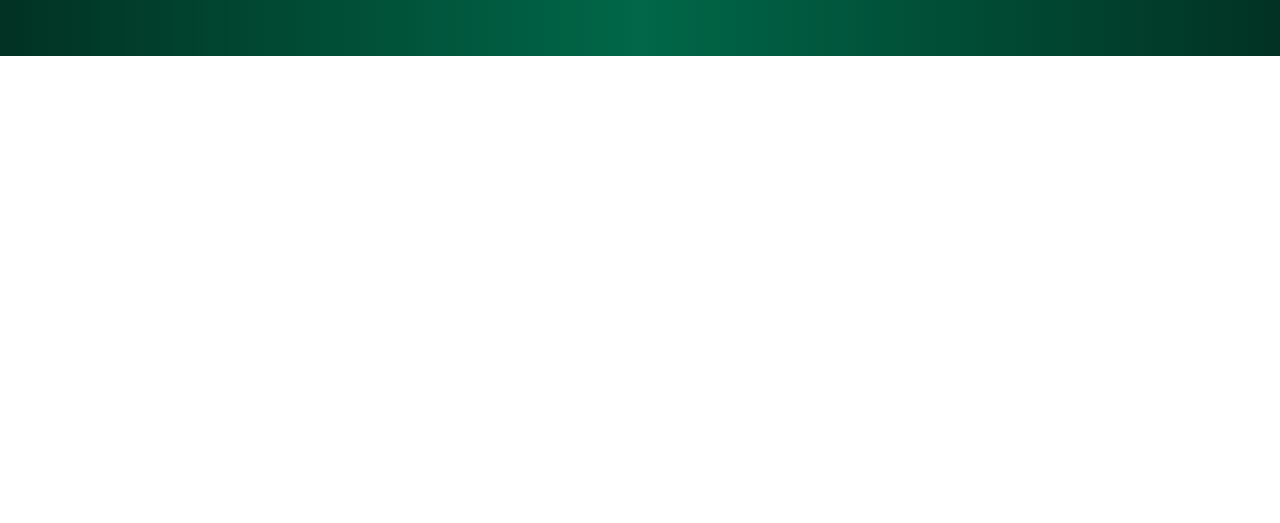
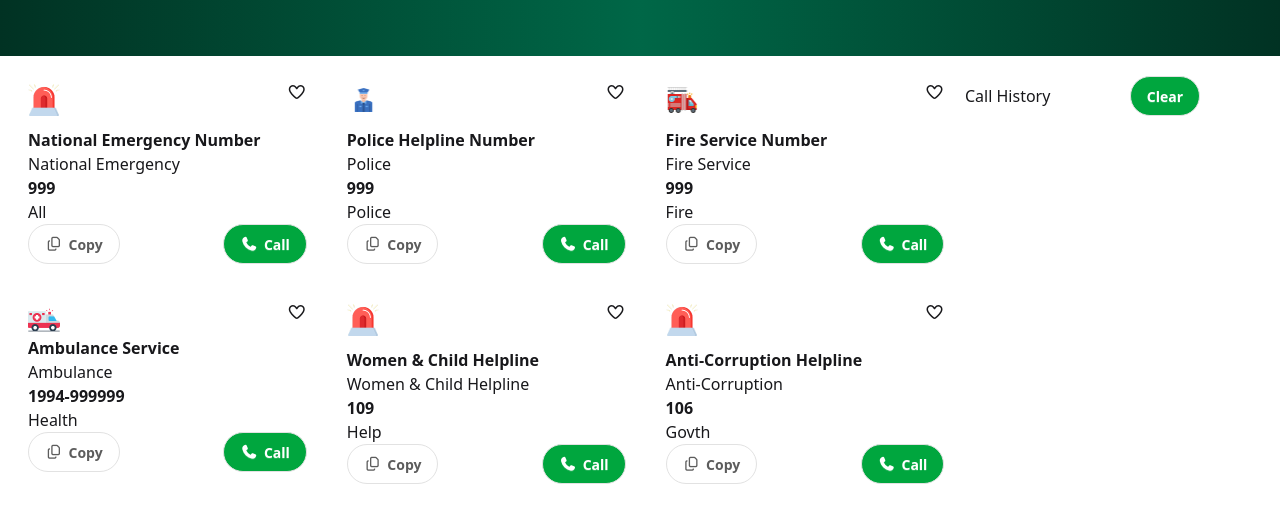
Before and after one commit to Adnanur-Rahman/Assignment-5, a plain HTML site: page index.html in a window 1280 px wide. Shown: the part 273-796 px from the top of the page. Drawn offline with nearby package versions, Linux system fonts and the light colour scheme.

Commit message:
card done and javascript is going on

```diff
--- a/index.html
+++ b/index.html
@@ -32,17 +32,19 @@
         </p>
       </div>
       <div class="mr-5 flex justify-center items-center gap-3">
-        <p class="font-bold">0</p><img class="h-[50px] w-[50]" src="./assets/heart.png" alt="" />
+        <p class="font-bold" id="heart-count">0</p><img class="h-[50px] w-[50]" src="./assets/heart.png" alt="" />
 
-        <p class="font-bold">100</p> <img class="h-[50px] w-[50]" src="./assets/coin.png" alt="" />
+        <p class="font-bold" id="coin">100</p> <img class="h-[50px] w-[50]" src="./assets/coin.png" alt="" />
 
-        <button class="btn btn-active rounded-full bg-[#00A63E] text-white">
-          <span>0</span>Copy
+        <button class="btn btn-active rounded-full bg-[#00A63E] call text-white">
+          <span id="copy-count">0</span>Copy
         </button>
       </div>
       </div>
     </div>
    </header>
+
+<!-- banner -->
    <section class="min-h-[239px] bg-[linear-gradient(to_right,_#013223_0%,_#006747_50%,_#013223_100%)]">
     <div class="text-white text-center ">
   <img class="h-[90px] w-[90px] mx-auto pt-3"src="./assets/logo-dark.png" alt="">
@@ -50,6 +52,159 @@
 <p class="font-semibold text-[20px]">Government Emergency Services at Your Fingertip – A Project by  Government of the People’s Republic of Bangladesh</p>
 </div>
    </section>
+<!-- card -->
+   <section class="flex justify-between ml-5">
+   <div class="w-[74%] grid grid-cols-1 md:grid-cols-2 lg:grid-cols-3 p-2 gap-10 mt-5 h-auto">
 
+      <!-- w-[74%] grid grid-cols-1 md: w-[74%] grid grid-cols-2 lg: -->
+    <div class="rounded-lg " >
+      <div class="">
+       <div class="flex justify-between">
+         <img class="h-[32px] w-[32px] mb-3"src="./assets/emergency.png" alt=""> <i class="fa-regular fa-heart heart "></i>
+       </div>
+<h2 class="font-bold">National Emergency Number</h2>
+<p>National Emergency</p>
+<h1 class="font-bold num-copy">999</h1>
+<p>All</p>
+      </div>
+      <div class="flex justify-between ">
+
+            <button class="btn btn-active rounded-full bg-white text-[#5C5C5C] copy">
+         <i class="fa-regular fa-copy"></i>Copy
+        </button>
+              <button class="btn btn-active rounded-full
+              bg-[#00A63E] call text-white">
+          <i class="fa-solid fa-phone"></i>Call
+        </button>
+      </div>
+      </div>
+
+
+<div class="rounded-lg">
+      <div class="">
+       <div class="flex justify-between">
+         <img class="h-[32px] w-[32px] mb-3"src="./assets/police.png" alt=""> <i class="fa-regular fa-heart heart"></i>
+       </div>
+<h2 class="font-bold">Police Helpline Number</h2>
+<p>Police </p>
+<h1 class="font-bold num-copy">999</h1>
+<p>Police</p>
+      </div>
+      <div class="flex justify-between ">
+
+            <button class="btn btn-active rounded-full bg-white text-[#5C5C5C] copy">
+         <i class="fa-regular fa-copy"></i>Copy
+        </button>
+              <button class="btn btn-active rounded-full
+              bg-[#00A63E] call text-white">
+          <i class="fa-solid fa-phone"></i>Call
+        </button>
+      </div>
+    </div>
+
+    <div class="rounded-lg">
+      <div class="">
+       <div class="flex justify-between">
+         <img class="h-[32px] w-[32px] mb-3"src="./assets/fire-service.png" alt=""> <i class="fa-regular fa-heart heart"></i>
+       </div>
+<h2 class="font-bold">Fire Service Number</h2>
+<p>Fire Service</p>
+<h1 class="font-bold num-copy">999</h1>
+<p>Fire</p>
+      </div>
+      <div class="flex justify-between ">
+
+            <button class="btn btn-active rounded-full bg-white text-[#5C5C5C] copy">
+         <i class="fa-regular fa-copy"></i>Copy
+        </button>
+              <button class="btn btn-active rounded-full
+              bg-[#00A63E] call text-white">
+          <i class="fa-solid fa-phone"></i>Call
+        </button>
+      </div>
+      </div>
+
+      <div class="rounded-lg mb-2">
+      <div class="">
+       <div class="flex justify-between">
+         <img class="h-[32px] w-[32px]"src="./assets/ambulance.png" alt=""> <i class="fa-regular fa-heart heart"></i>
+       </div>
+<h2 class="font-bold">Ambulance Service</h2>
+<p>Ambulance </p>
+<h1 class="font-bold num-copy">1994-999999</h1>
+<p>Health</p>
+      </div>
+      <div class="flex justify-between ">
+
+            <button class="btn btn-active rounded-full bg-white text-[#5C5C5C] copy">
+         <i class="fa-regular fa-copy"></i>Copy
+        </button>
+              <button class="btn btn-active rounded-full
+              bg-[#00A63E] call text-white">
+          <i class="fa-solid fa-phone"></i>Call
+        </button>
+      </div>
+      </div>
+
+
+<div class="rounded-lg">
+      <div class="">
+       <div class="flex justify-between">
+         <img class="h-[32px] w-[32px] mb-3"src="./assets/emergency.png" alt=""> <i class="fa-regular fa-heart heart"></i>
+       </div>
+<h2 class="font-bold">Women & Child Helpline</h2>
+<p>Women & Child Helpline</p>
+<h1 class="font-bold num-copy">109</h1>
+<p>Help</p>
+      </div>
+      <div class="flex justify-between ">
+
+            <button class="btn btn-active rounded-full bg-white text-[#5C5C5C] copy">
+         <i class="fa-regular fa-copy"></i>Copy
+        </button>
+              <button class="btn btn-active rounded-full
+              bg-[#00A63E] call text-white">
+          <i class="fa-solid fa-phone"></i>Call
+        </button>
+      </div>
+      </div>
+
+
+<div class="rounded-lg">
+      <div class="">
+       <div class="flex justify-between">
+         <img class="h-[32px] w-[32px] mb-3"src="./assets/emergency.png" alt=""> <i class="fa-regular fa-heart heart"></i>
+       </div>
+<h2 class="font-bold">Anti-Corruption Helpline</h2>
+<p>Anti-Corruption</p>
+<h1 class="font-bold num-copy">106</h1>
+<p>Govth</p>
+      </div>
+      <div class="flex justify-between ">
+
+            <button class="btn btn-active rounded-full bg-white text-[#5C5C5C] copy">
+         <i class="fa-regular fa-copy"></i>Copy
+        </button>
+              <button class="btn btn-active rounded-full
+              bg-[#00A63E] call text-white">
+          <i class="fa-solid fa-phone"></i>Call
+        </button>
+      </div>
+    </div>
+</div>
+</div>
+
+
+    <div class="w-[25%] mt-5">
+      <div class="flex justify-between items-center">
+<p>Call History</p>
+              <button class="btn btn-active rounded-full
+              bg-[#00A63E] call text-white mr-[80px]">
+         Clear
+        </button>
+      </div>
+    </div>
+   </section>
+<script src="./java.js"></script>
   </body>
 </html>
--- /dev/null
+++ b/java.js
@@ -0,0 +1,42 @@
+const hearts = document.getElementsByClassName("heart");
+let heartCount = parseInt(document.getElementById("heart-count").innerText);
+for (let heart of hearts) {
+  heart.addEventListener("click", function () {
+    // console.log("clicked");
+    heartCount++;
+    document.getElementById("heart-count").innerText = heartCount;
+  });
+}
+const copys = document.getElementsByClassName("copy");
+
+let copyCount = parseInt(document.getElementById("copy-count").innerText);
+for (let copy of copys) {
+  copy.addEventListener("click", function () {
+    // console.log("clicked");
+
+    copyCount++;
+    alert("Number is copied");
+    document.getElementById("copy-count").innerText = copyCount;
+  });
+}
+document.querySelectorAll(".copy").forEach((button) => {
+  button.addEventListener("click", () => {
+    const numberEl = button.closest(".rounded-lg").querySelector(".num-copy");
+    if (!numberEl) return;
+    const number = numberEl.innerText.trim();
+    navigator.clipboard.writeText(number);
+  });
+});
+const calls = document.getElementsByClassName("call");
+let coin = parseInt(document.getElementById("coin").innerText);
+for (let call of calls) {
+  call.addEventListener("click", function () {
+    if (coin < 20) {
+      alert("Not enough coin to call");
+    } else {
+      coin = coin - 20;
+      document.getElementById("coin").innerText = copyCount;
+      alert();
+    }
+  });
+}
```
